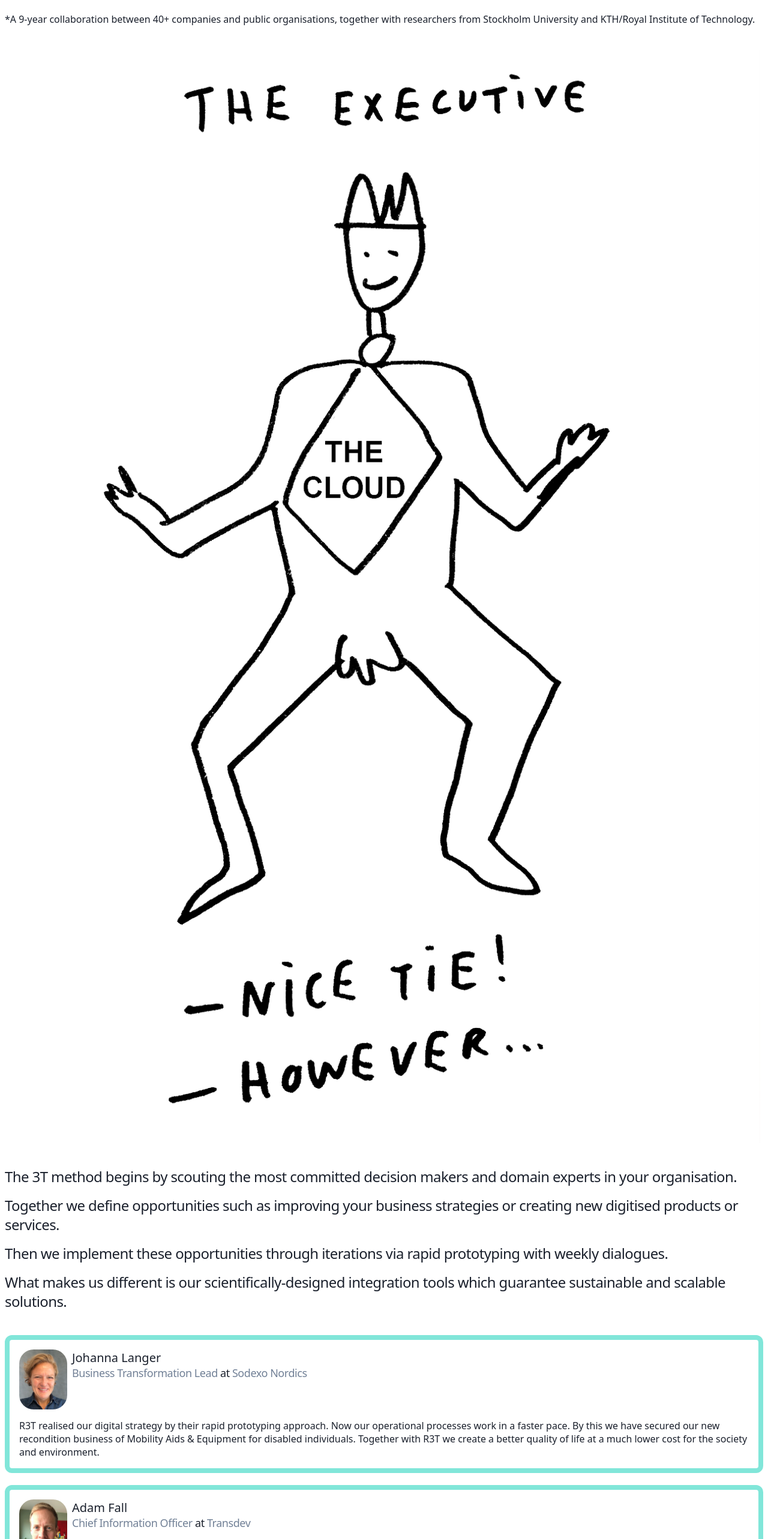
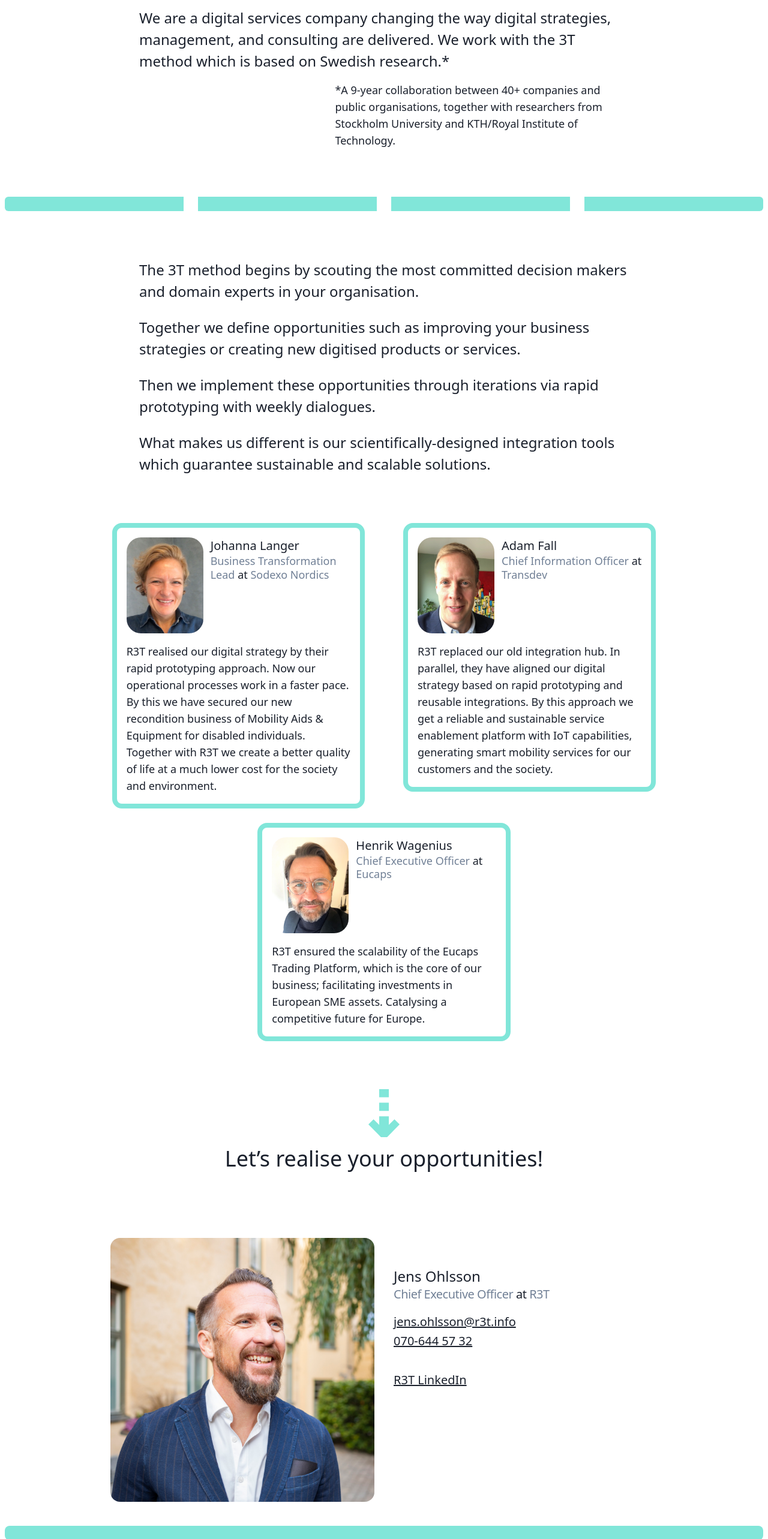
Before and after one commit to r3t-info/r3t, a Next.js app: page / in a window 1280 px wide. Shown: the part 180-2746 px from the top of the page at 60% size. Built offline with nearby package versions, Linux system fonts and the light colour scheme; a web font is replaced by a local one.

Commit message:
worked on responsivity, all screens, almost done

```diff
--- a/components/client.js
+++ b/components/client.js
@@ -1,18 +1,18 @@
 export default function Client({ clientData }) {
   return (
-    <div key={clientData.id} id={`client-${clientData.id}`} className="border-8 border-teal-300 rounded-xl p-4 flex flex-col">
+    <div key={clientData.id} id={`client-${clientData.id}`} className="border-8 border-teal-300 rounded-xl sm:rounded-2xl p-4 md:px-6 md:py-4 lg:px-4 flex flex-col lg:w-1/3 lg:mx-6 xl:mx-8 lg:self-start lg:mb-6">
       <div id={`client-header-${clientData.id}`} className="w-full flex flex-row flex-nowrap pb-4">
         <div className="flex-shrink-0">
-          <img src={clientData.img} alt={clientData.name} className="h-auto w-20 rounded-3xl" />
+          <img src={clientData.img} alt={clientData.name} className="h-auto w-20 sm:w-24 xl:w-32 rounded-3xl" />
         </div>
-        <div className="pl-2 flex-shrink">
+        <div className="pl-3 flex-shrink">
           <h4>
-            {clientData.name} <p className="text-lg text-gray-600 font-normal tracking-tight leading-tight">{clientData.position} <span className="text-gray-900">at</span> {clientData.company}</p>
+            {clientData.name} <p className="text-lg md:text-md text-gray-600 font-normal tracking-tight md:tracking-normal leading-tight">{clientData.position} <span className="text-gray-900">at</span> {clientData.company}</p>
           </h4>
         </div>
       </div>
       <div id={`client-body-${clientData.id}`} className="w-full">
-        <p className="leading-snug mb-0">{clientData.content}</p>
+        <p className="leading-snug sm:leading-normal lg:text-lg mb-0">{clientData.content}</p>
       </div>
     </div>
   );
--- a/pages/index.js
+++ b/pages/index.js
@@ -15,39 +15,48 @@ export default function Home(props) {
         <title>{name}</title>
         <link rel="icon" href="/favicon.ico" />
       </Head>
-      <div className="container p-2 space-y-8">
-        <header className="py-2 px-1 bg-teal-300 rounded-md">
+      <div className="container mx-auto p-2 lg:py-4 space-y-8 lg:space-y-20">
+        <header className="py-2 xl:py-4 px-1 bg-teal-300 rounded-md sm:px-16 md:px-20 lg:px-40 xl:px-56">
           <h1 className="text-6xl text-gray-900 font-bold tracking-tighter">{name}</h1>
         </header>
 
-        <main className="space-y-10">
-          <section id="who-we-are">
-            <p className="text-2xl font-medium tracking-tight">
+        <main className="space-y-10 lg:space-y-20">
+          <section id="who-we-are" className="sm:px-16 md:px-20 lg:px-48 xl:px-56">
+            <p className="text-2xl font-medium tracking-tight lg:tracking-normal lg:leading-normal">
               We are a digital services company changing the way digital strategies, management, and consulting are
               delivered. We work with the 3T method which is based on Swedish research.*
             </p>
-            <p className="pl-0">
+            <p className="pl-0 md:w-3/4 md:ml-auto xl:w-3/5 xl:text-lg">
               *A 9-year collaboration between 40+ companies and public organisations, together with researchers from
               Stockholm University and KTH/Royal Institute of Technology.
             </p>
           </section>
-          <section id="cartoon">
-            <img src="images/the-executive.png" alt="The Executive, [name of the author]" className="w-full h-auto" />
+          <section id="3t-border">
+            <div className="h-4 sm:h-6 bg-teal-300 rounded-md flex justify-around sm:justify-evenly">
+              <div className="bg-white w-8 md:w-6 h-full"></div>
+              <div className="bg-white w-8 md:w-6 h-full"></div>
+              <div className="bg-white w-8 md:w-6 h-full"></div>
+            </div>
           </section>
-          <section id="our-method">
+          <section id="our-method" className="sm:px-16 md:px-20 lg:px-48 xl:px-56">
             <p>
               <span className="font-medium">The 3T method</span> begins by scouting the most committed decision makers
               and domain experts in your organisation.
             </p>
             <p>
-            Together we define opportunities such as improving your business strategies or creating new digitised products or services.
+              Together we define opportunities such as improving your business strategies or creating new digitised
+              products or services.
             </p>
             <p>Then we implement these opportunities through iterations via rapid prototyping with weekly dialogues.</p>
             <p>
-            What makes us different is our scientifically-designed integration tools which guarantee sustainable and scalable solutions.
+              What makes us different is our scientifically-designed integration tools which guarantee sustainable and
+              scalable solutions.
             </p>
           </section>
-          <section id="our-clients" className="space-y-5">
+          <section
+            id="our-clients"
+            className="space-y-5 sm:space-y-8 lg:space-y-0 sm:px-32 md:px-48 lg:px-0 lg:flex lg:flex-row lg:flex-wrap lg:justify-center"
+          >
             {allClientsAsCards}
           </section>
         </main>
@@ -56,23 +65,29 @@ export default function Home(props) {
           <div className="mb-4 h-20">
             <img src="images/arrow-down.svg" alt="arrow down" className="h-full mx-auto" />
           </div>
-          <h2 className="text-center text-3xl font-medium mb-6">Let’s realise your opportunities!</h2>
-          <address className="my-4 not-italic">
-            <h4>
+          <h2 className="text-center text-3xl xl:text-4xl font-medium mb-6 lg:mb-20 sm:px-32">Let’s realise your opportunities!</h2>
+          <div id="address-and-portrait" className="lg:flex lg:flex-wrap lg:px-20 lg:justify-center">
+            <address className="my-4 md:mt-12 lg:mt-20 lg:pl-4 not-italic sm:px-16 lg:px-0 sm:text-center lg:text-left md:text-xl md:leading-relaxed lg:w-1/2 lg:self-start lg:order-2">
+              <h4 className="md:text-2xl">
                 Jens Ohlsson
-              <p className="text-lg text-gray-600 font-normal tracking-tight leading-tight">
+                <p className="text-lg md:text-xl text-gray-600 font-normal tracking-tight leading-tight">
                   Chief Executive Officer <span className="text-gray-900">at</span> {name}
                 </p>
               </h4>
-            <a href="mailto:jens.ohlsson@r3t.info">jens.ohlsson@r3t.info</a><br />
-            <a href="tel:+46706445732">070-644 57 32</a><br /><br />
+              <a href="mailto:jens.ohlsson@r3t.info">jens.ohlsson@r3t.info</a>
+              <br />
+              <a href="tel:+46706445732">070-644 57 32</a>
+              <br />
+              <br />
               <a href="https://www.linkedin.com/company/realtreat-ab/" target="_blank" rel="noopener noreferrer">
                 {name} LinkedIn
               </a>
             </address>
-          <div className="my-4">
-            <img src="images/jens-ohlsson.jpg" alt="Jens Ohlsson" className="rounded-xl" />
+            <div className="mt-4 sm:mt-8 mb-2 lg:mb-10 sm:px-32 md:px-40 lg:px-0 lg:pr-4 xl:pl-24 lg:w-1/2 lg:order-1">
+              <img src="images/jens-ohlsson.jpg" alt="Jens Ohlsson" className="rounded-xl sm:rounded-2xl lg:mx-auto" />
             </div>
+          </div>
+          <div className="h-4 sm:h-6 bg-teal-300 rounded-md sm:rounded-lg sm:mx-32 md:mx-40 lg:mx-0"></div>
         </footer>
       </div>
     </>
--- a/styles/tailwind.css
+++ b/styles/tailwind.css
@@ -36,4 +36,9 @@
   a {
     @apply underline;
   }
+  @screen lg {
+    #our-method p {
+      @apply tracking-normal leading-normal mb-6;
+    }
+  }
 }
```
Also changed, not shown: public/images/the-executive.png (deleted). Lines whose indentation alone changed are shown as unchanged.
